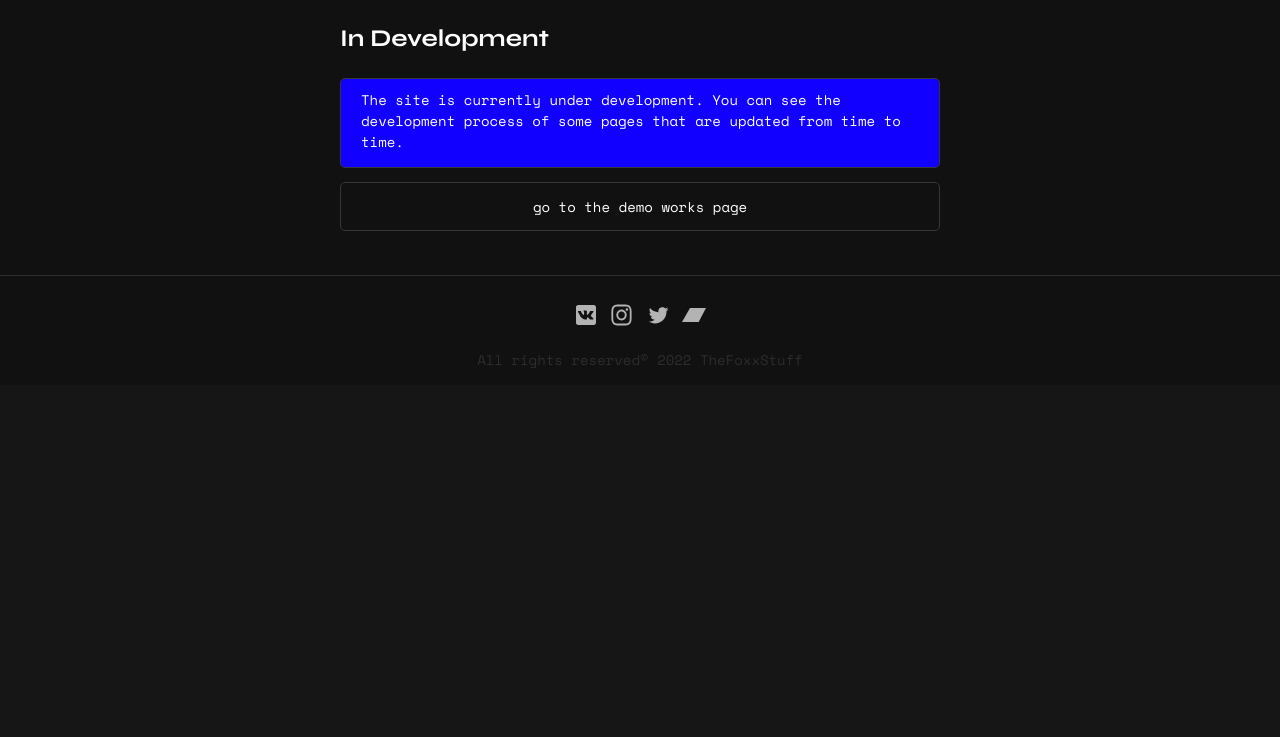
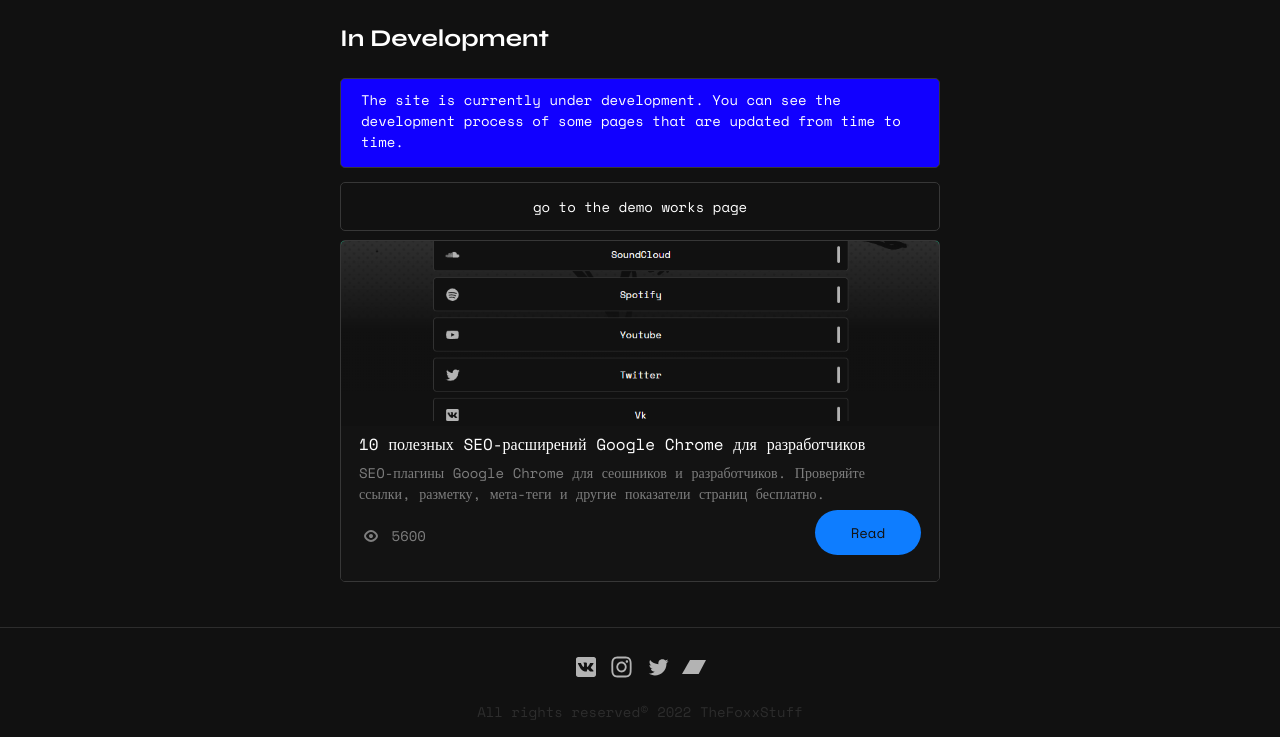
Before and after one commit to createandchoose/thefoxxstuff-website, a PHP site: page / in a window 1280 px wide. Shown: the part 1094-1831 px from the top of the page. Before the commit the page ends 1462 px from the top, so only its background shows below. Run offline with PHP 8.4, Linux system fonts and the light colour scheme.

Commit message:
25.01
25.01

```diff
--- a/thefoxxstuff-Frontend/css/styles.css
+++ b/thefoxxstuff-Frontend/css/styles.css
@@ -454,3 +454,79 @@
     border: 1px solid #373737;
     font-family: 'Space Mono';
 }
+
+.article {
+    overflow: hidden;
+    border-radius: 5px;
+    border: 1px solid #373737;
+}
+
+.article img {
+    height: 180px;
+    width: 100%;
+    object-fit: cover;
+}
+
+#article-img {
+    background-color: #00ffae;
+}
+
+.article-body {
+    background-color: #131313;
+    padding-right: 18px;
+    padding-left: 18px;
+    padding-top: 6px;
+    padding-bottom: 12px;
+}
+
+.article-title {
+    font-size: 16px;
+    color: #fff;
+    margin-bottom: 6px;
+}
+
+.article-text {
+    font-size: 14px;
+    color: #7E7E7E;
+}
+
+.article-views {
+    height: 60px;
+    overflow: hidden;
+    width: 50%;
+    display: inline-block;
+}
+
+.article-views img {
+    height: 24px;
+    width: 24px;
+    vertical-align: middle;
+}
+
+.article-views-pcs {
+    display: inline;
+    font-size: 14px;
+    color: #7E7E7E;
+    vertical-align: middle;
+}
+
+.article-views-center {
+    line-height: 60px;
+}
+
+.article-button {
+    background-color: #0E7DFF;
+    vertical-align: middle;
+    text-align: center;
+    display: inline-block;
+    padding: 12px;
+    padding-left: 36px;
+    padding-right: 36px;
+    border-radius: 99px;
+    color: #131313;
+}
+
+.article-button-center {
+    float: right;
+    margin-top: 6px;
+}
--- a/thefoxxstuff-Frontend/index.html
+++ b/thefoxxstuff-Frontend/index.html
@@ -5,7 +5,7 @@
     <meta charset="UTF-8">
     <meta http-equiv="X-UA-Compatible" content="IE=edge">
     <meta name="viewport" content="width=device-width, initial-scale=1.0">
-    <title>TheFoxxStuff | Links</title>
+    <title>Home | TheFoxxStuff Links</title>
     <link rel="apple-touch-icon-precomposed" sizes="57x57" href="/images/favicon/apple-touch-icon-57x57.png" />
     <link rel="apple-touch-icon-precomposed" sizes="114x114" href="/images/favicon/apple-touch-icon-114x114.png" />
     <link rel="apple-touch-icon-precomposed" sizes="72x72" href="/images/favicon/apple-touch-icon-72x72.png" />
@@ -169,6 +169,30 @@
             </div>
         </a>
 
+        <div class="article">
+            <img id="article-img" src="/images/Screenshot.png">
+
+            <div class="article-body">
+                <div class="article-title">
+                    10 полезных SEO-расширений Google Chrome для разработчиков
+                </div>
+                <div class="article-text">
+                    SEO-плагины Google Chrome для сеошников и разработчиков. Проверяйте ссылки, разметку, мета-теги и другие показатели страниц бесплатно.
+                </div>
+                <div class="article-views">
+                    <div class="article-views-center">
+                        <img height="24px" width="24px" src="/images/icons/View_24.svg">
+                        <div class="article-views-pcs">5600</div>
+                    </div>
+                </div>
+                <div class="article-button-center">
+                    <div class="article-button">Read</div>
+                </div>
+
+
+            </div>
+        </div>
+
     </div>
 
 
```
Also changed, not shown: thefoxxstuff-Frontend/images/icons/View_24.svg (added).
